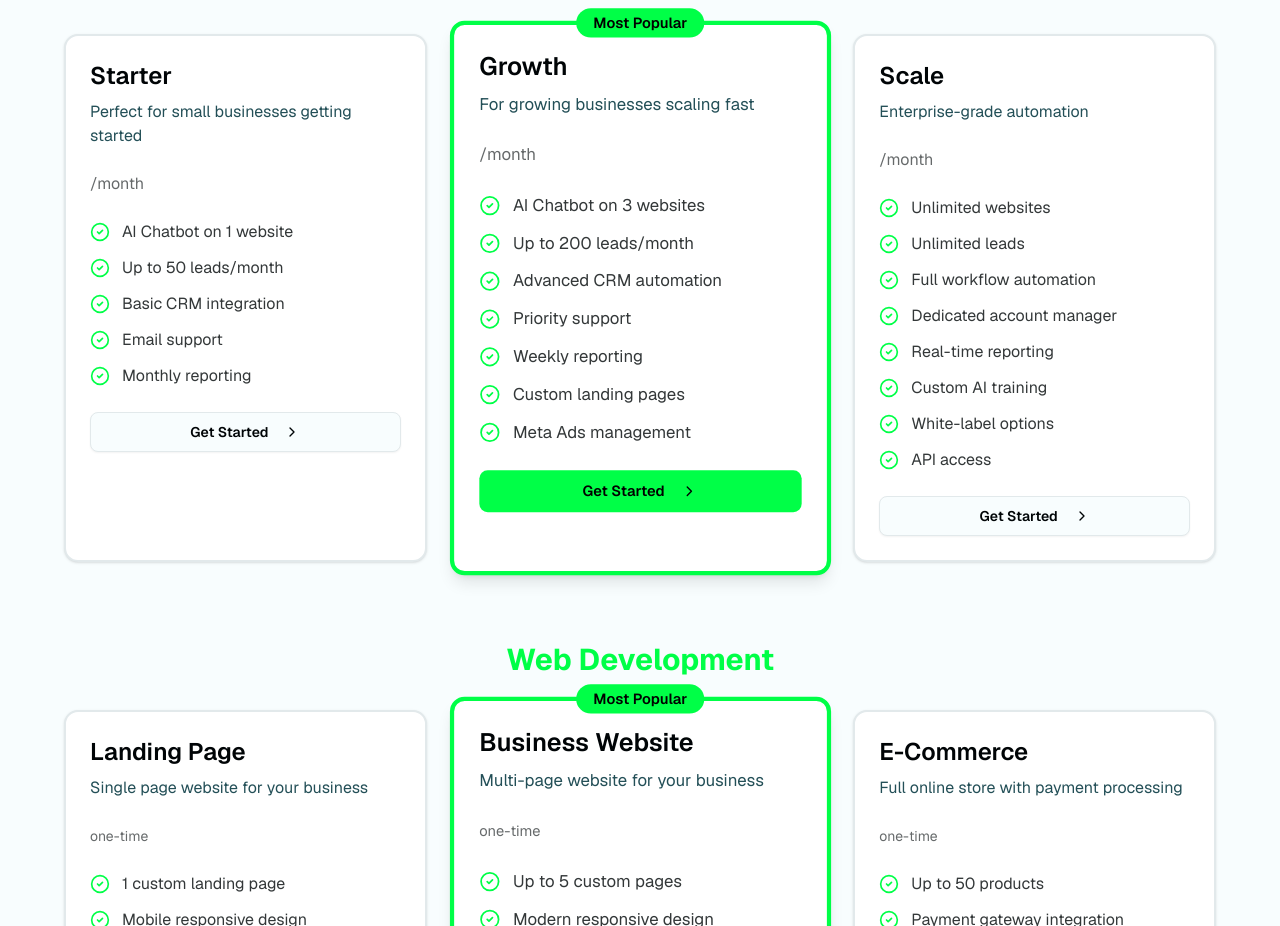
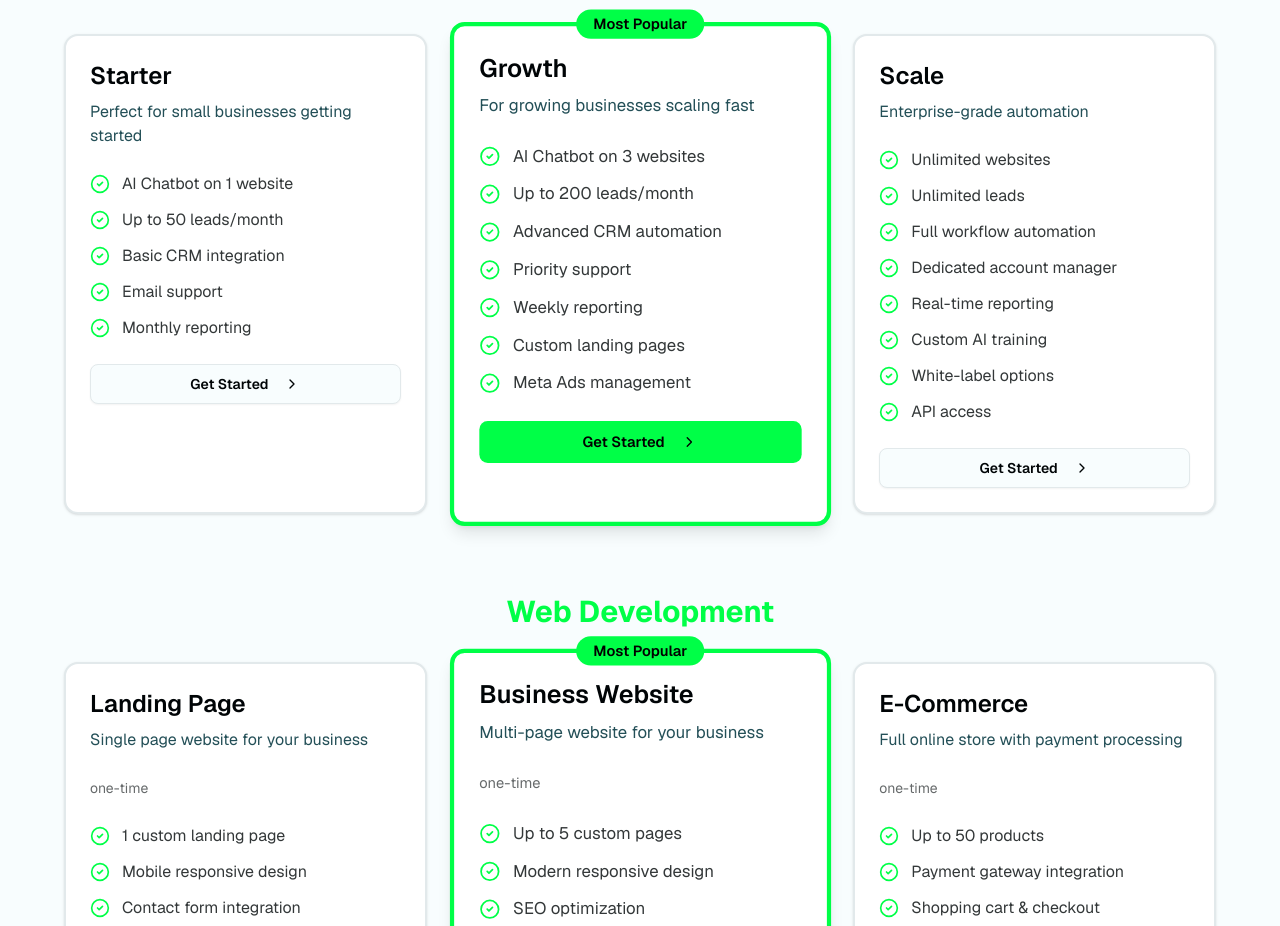
Before and after one commit to driticore/journiweb, a Next.js app: page / in a window 1280 px wide. Shown: the part 3020-3946 px from the top of the page. Built offline with nearby package versions, Linux system fonts and the light colour scheme.

Commit message:
Remove monthly pricing from CardHeader
Removed monthly pricing display from CardHeader.

```diff
--- a/app/page.tsx
+++ b/app/page.tsx
@@ -349,9 +349,7 @@ export default function Home() {
                   <CardHeader>
                     <CardTitle className="text-2xl">{plan.name}</CardTitle>
                     <CardDescription className="text-base">{plan.description}</CardDescription>
-                    <div className="pt-4">
-                      <span className="text-foreground/60">/month</span>
-                    </div>
+
                   </CardHeader>
                   <CardContent className="space-y-6">
                     <ul className="space-y-3">
```
